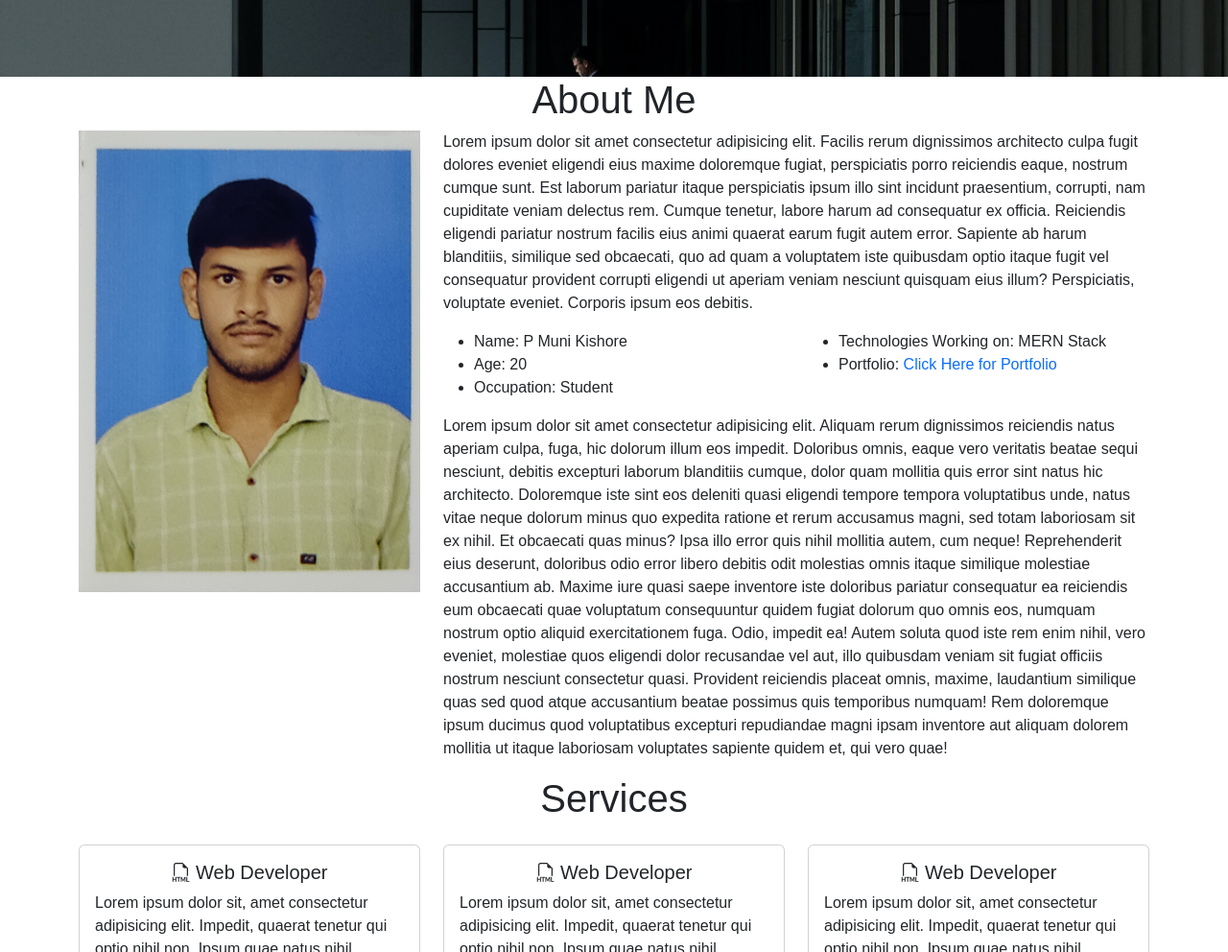
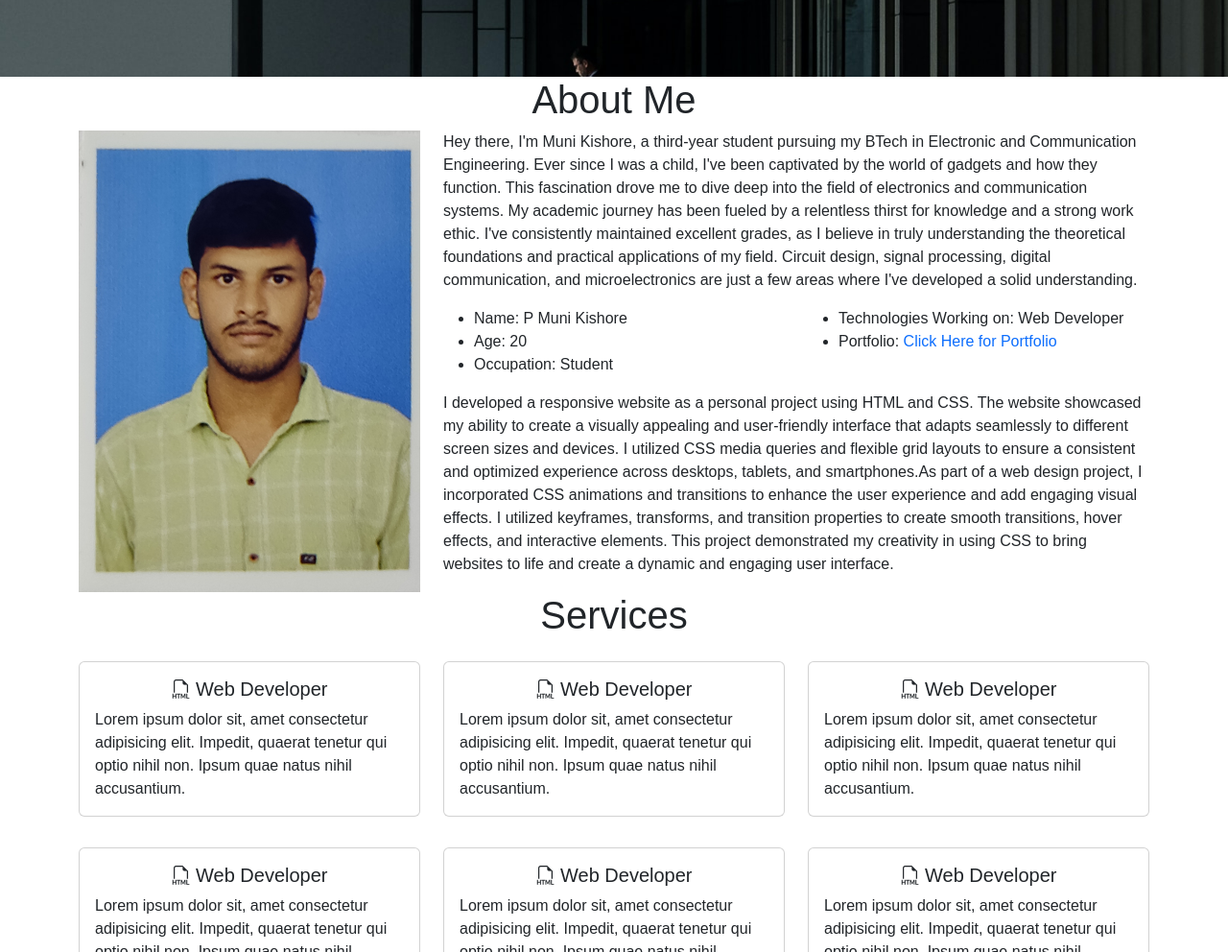
Before and after one commit to PaidiMuniKishore/demo, a plain HTML site: page index.html in a window 1280 px wide. Shown: the part 720-1712 px from the top of the page at 96% size. Drawn offline with nearby package versions, Linux system fonts and the light colour scheme; a web font is replaced by a local one.

Commit message:
Update index.html

```diff
--- a/index.html
+++ b/index.html
@@ -81,15 +81,7 @@
                     <img src="passportPicture.jpg" alt="passportPicture" class="card-img img-fluid">
                 </div>
                 <div class="col-md-8">
-                    <p>Lorem ipsum dolor sit amet consectetur adipisicing elit. Facilis rerum dignissimos architecto
-                        culpa fugit dolores eveniet eligendi eius maxime doloremque fugiat, perspiciatis porro
-                        reiciendis eaque, nostrum cumque sunt. Est laborum pariatur itaque perspiciatis ipsum illo sint
-                        incidunt praesentium, corrupti, nam cupiditate veniam delectus rem. Cumque tenetur, labore harum
-                        ad consequatur ex officia. Reiciendis eligendi pariatur nostrum facilis eius animi quaerat earum
-                        fugit autem error. Sapiente ab harum blanditiis, similique sed obcaecati, quo ad quam a
-                        voluptatem iste quibusdam optio itaque fugit vel consequatur provident corrupti eligendi ut
-                        aperiam veniam nesciunt quisquam eius illum? Perspiciatis, voluptate eveniet. Corporis ipsum eos
-                        debitis.</p>
+                    <p>Hey there, I'm Muni Kishore, a third-year student pursuing my BTech in Electronic and Communication Engineering. Ever since I was a child, I've been captivated by the world of gadgets and how they function. This fascination drove me to dive deep into the field of electronics and communication systems. My academic journey has been fueled by a relentless thirst for knowledge and a strong work ethic. I've consistently maintained excellent grades, as I believe in truly understanding the theoretical foundations and practical applications of my field. Circuit design, signal processing, digital communication, and microelectronics are just a few areas where I've developed a solid understanding. </p>
 
                     <div class="row">
                         <div class="col-md-6">
@@ -101,7 +93,7 @@
                         </div>
                         <div class="col-md-6">
                             <ul>
-                                <li>Technologies Working on: MERN Stack</li>
+                                <li>Technologies Working on: Web Developer</li>
                                 <li>Portfolio: <a href="http://www.google.com" target="_blank" rel="noopener noreferrer"
                                         class="text-decoration-none">Click
                                         Here for Portfolio </a></li>
@@ -110,8 +102,7 @@
                         </div>
                     </div>
                     <div class="row">
-                        <p>Lorem ipsum dolor sit amet consectetur adipisicing elit. Aliquam rerum dignissimos reiciendis natus aperiam culpa, fuga, hic dolorum illum eos impedit. Doloribus omnis, eaque vero veritatis beatae sequi nesciunt, debitis excepturi laborum blanditiis cumque, dolor quam mollitia quis error sint natus hic architecto. Doloremque iste sint eos deleniti quasi eligendi tempore tempora voluptatibus unde, natus vitae neque dolorum minus quo expedita ratione et rerum accusamus magni, sed totam laboriosam sit ex nihil. Et obcaecati quas minus? Ipsa illo error quis nihil mollitia autem, cum neque! Reprehenderit eius deserunt, doloribus odio error libero debitis odit molestias omnis itaque similique molestiae accusantium ab. Maxime iure quasi saepe inventore iste doloribus pariatur consequatur ea reiciendis eum obcaecati quae voluptatum consequuntur quidem fugiat dolorum quo omnis eos, numquam nostrum optio aliquid exercitationem fuga. Odio, impedit ea! Autem soluta quod iste rem enim nihil, vero eveniet, molestiae quos eligendi dolor recusandae vel aut, illo quibusdam veniam sit fugiat officiis nostrum nesciunt consectetur quasi. Provident reiciendis placeat omnis, maxime, laudantium similique quas sed quod atque accusantium beatae possimus quis temporibus numquam! Rem doloremque ipsum ducimus quod voluptatibus excepturi repudiandae magni ipsam inventore aut aliquam dolorem mollitia ut itaque laboriosam voluptates sapiente quidem et, qui vero quae!
-                        </p>
+                        <p>I developed a responsive website as a personal project using HTML and CSS. The website showcased my ability to create a visually appealing and user-friendly interface that adapts seamlessly to different screen sizes and devices. I utilized CSS media queries and flexible grid layouts to ensure a consistent and optimized experience across desktops, tablets, and smartphones.As part of a web design project, I incorporated CSS animations and transitions to enhance the user experience and add engaging visual effects. I utilized keyframes, transforms, and transition properties to create smooth transitions, hover effects, and interactive elements. This project demonstrated my creativity in using CSS to bring websites to life and create a dynamic and engaging user interface.</p>
                     </div>
                 </div>
             </div>
```
